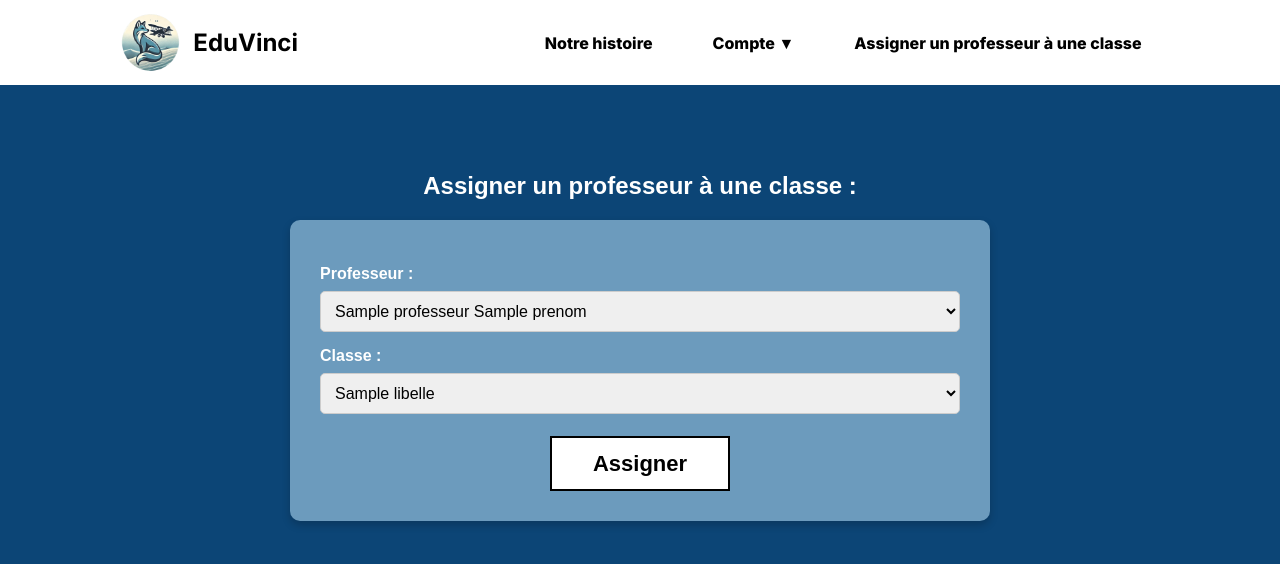
After one commit to MonifD/EduVinci, a Node project: template src/views/assign_prof.ejs in a window 1280 px wide. The commit adds this page. Shown: the top 564 px of the page. Run offline with Node 20 templates, Linux system fonts and the light colour scheme; the template is opened without the code that fills it: most values are stand-ins (such as "Sample title", 1, 10 or a date in 2020); some libraries are stand-ins or nearby versions.

Commit message:
merge mathis

```diff
--- a/src/Controllers/anneesControllers.js
+++ b/src/Controllers/anneesControllers.js
@@ -1,6 +1,9 @@
 const { Annee } = require('../Models/model');
 
 exports.getAllAnnees = async (req, res, next) => {
+  if (!['Maire', 'Directrice', 'Administrateur', 'Professeur'].includes(req.user.role)) {
+    return res.status(403).json({ message: "Accès interdit." });
+  }
   try {
     // Récupérer toutes les années
     const annees = await Annee.findAll({
--- a/src/Controllers/archivesControllers.js
+++ b/src/Controllers/archivesControllers.js
@@ -2,6 +2,9 @@
 const { Archive } = require('../Models/model');
 
 exports.getAllArchives = async (req, res, next) => {
+  if (!['Maire', 'Directrice', 'Administrateur'].includes(req.user.role)) {
+    return res.status(403).json({ message: "Accès interdit." });
+  }
   try {
     // Récupérer toutes les données de la table Archive
     const archives = await Archive.findAll();
--- a/src/Routes/anneesRouters.js
+++ b/src/Routes/anneesRouters.js
@@ -29,6 +29,6 @@ router.get('/liste_annees', async (req, res) => {
 });
 
 // Route pour récupérer toutes les années (format API)
-router.get('/annees', controllers.getAllAnnees);
+router.get('/annees', authe, controllers.getAllAnnees);
 
 module.exports = router;
--- a/src/Routes/archivesRouters.js
+++ b/src/Routes/archivesRouters.js
@@ -3,6 +3,6 @@ const router = express.Router();
 const controllers = require('../Controllers/archivesControllers');
 
 // Route pour récupérer toutes les archives
-router.get('/archives', controllers.getAllArchives);
+router.get('/archives', authe, controllers.getAllArchives);
 
 module.exports = router;
--- a/src/Routes/elevesRouters.js
+++ b/src/Routes/elevesRouters.js
@@ -69,13 +69,13 @@ router.get('/inscription', async (req, res) => {
 router.post('/inscription', controllers.registerEleve);
 router.get('/annee_suivante', (req, res) => { res.render('annee_suivante') });
 // Route pour avancer à l'année suivante
-router.post('/annee_suivante', controllers.anneeSuivante);
+router.post('/annee_suivante', authe, controllers.anneeSuivante);
 
 // Route pour passer un élève en redoublement
-router.put('/eleves/redoublement/:id', controllers.setRedoublement);
+router.put('/eleves/redoublement/:id', authe, controllers.setRedoublement);
 
 // Route pour modifier un élève
-router.put('/eleves/:id', controllers.updateEleve);
+router.put('/eleves/:id', authe, controllers.updateEleve);
 
 // Route pour supprimer un élève
 router.delete('/eleves/:id', authe, controllers.deleteEleve);
--- /dev/null
+++ b/src/public/css/assign_prof.css
@@ -0,0 +1,61 @@
+.assign-prof-container {
+  width: 100%;
+  margin: 0 auto;
+  padding: 20px 0;
+  background-color: #0C4576; /* Même bleu de fond que l'autre image */
+  color: white;
+  text-align: center;
+}
+
+.assign-prof {
+  background-color: #6C9BBD; /* Bleu clair pour le formulaire */
+  width: 50%;
+  margin: 20px auto;
+  padding: 30px;
+  border-radius: 10px;
+  box-shadow: 0px 4px 8px rgba(0, 0, 0, 0.2);
+}
+
+.assign-prof label {
+  display: block;
+  margin-top: 15px;
+  font-size: 16px;
+  font-weight: bold;
+  color: white;
+  text-align: left;
+}
+
+.assign-prof select {
+  width: 100%;
+  margin-top: 8px;
+  padding: 10px;
+  font-size: 16px;
+  border: 1px solid #ccc;
+  border-radius: 5px;
+}
+
+.assign-prof input[type="submit"] {
+  margin: 0 auto;
+    margin-top: 22px;
+    background-color: white;
+    color: black;
+    font-size: 22px;
+    font-weight: 600;
+    border: 2px solid black;
+    padding: 0px;
+    height: 55px;
+    width: 180px;
+    cursor: pointer;
+}
+
+
+
+.page-title h1 {
+  font-size: 24px;
+  margin-bottom: 20px;
+  color: white;
+}
+
+.assign-prof-container {
+  font-family: 'Arial', sans-serif; /* Style similaire */
+}
--- /dev/null
+++ b/src/public/js/assign_prof.js
@@ -0,0 +1,6 @@
+document.getElementById('assign-prof-form').addEventListener('submit', function (event) {
+  const confirmation = confirm("Êtes-vous sûr de vouloir assigner ce professeur à cette classe ?");
+  if (!confirmation) {
+      event.preventDefault();
+  }
+});
--- /dev/null
+++ b/src/views/assign_prof.ejs
@@ -0,0 +1,27 @@
+<%- include('index') %>
+<link rel="stylesheet" href="/css/assign_prof.css">
+<div class="assign-prof-container">
+    <div class="page-title">
+        <h1>Assigner un professeur à une classe :</h1>
+    </div>
+    <div class="assign-prof">
+        <form id="assign-prof-form" action="/professeurs/assigne" method="POST">
+            <label for="profId">Professeur :</label>
+            <select name="profId" id="profId" required>
+                <% professeurs.forEach(professeur => { %>
+                    <option value="<%= professeur.id %>"><%= professeur.nom %> <%= professeur.prenom %></option>
+                <% }); %>
+            </select>
+
+            <label for="classId">Classe :</label>
+            <select name="classId" id="classId" required>
+                <% classes.forEach(classe => { %>
+                    <option value="<%= classe.id %>"><%= classe.libelle %></option>
+                <% }); %>
+            </select>
+
+            <input type="submit" value="Assigner" />
+        </form>
+    </div>
+</div>
+<script src="/js/assign_prof.js"></script>
--- a/src/views/partials/navbar.ejs
+++ b/src/views/partials/navbar.ejs
@@ -29,6 +29,7 @@
                         <li id="logout"><a href="#" id="logout-link">Se déconnecter</a></li>
                     </ul>
                 </li>
+                <li><a href="/assignerProf">Assigner un professeur à une classe</a></li>
             </ul>
         </div>
     </div>
```
Also changed, not shown: src/Controllers/ProfControllers.js (+16 -3 lines), src/Controllers/elevesControllers.js (+21 -0 lines), src/Routes/profRouters.js (+26 -6 lines).
